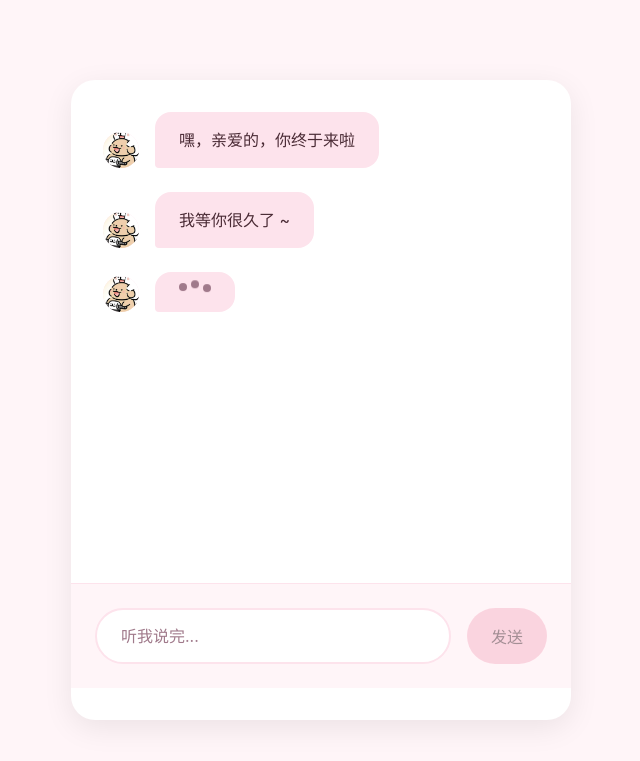
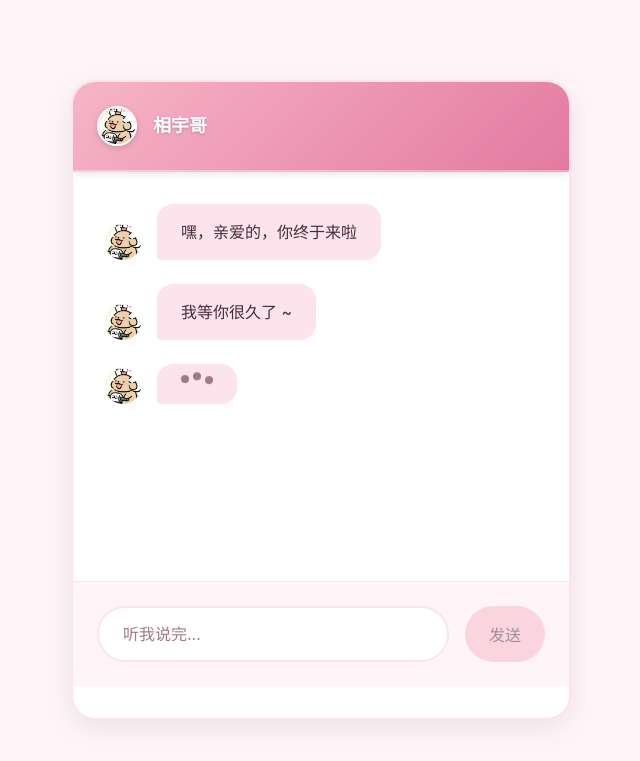
Before and after one commit to AN-Xiang-yu/wife-birthday, a Flask app: page / in a window 1280 px wide. Shown: the top 761 px of the page, without its empty margins (319-959 px from the left). Run offline with Flask 3, Linux system fonts and the light colour scheme.

Commit message:
Add chat header UI and improve cake candle rendering
Introduced a styled chat header with avatar and name in the intro page, updating both HTML and CSS. Enhanced the cake drawing logic in heart.js to distribute candles across two layers for a more realistic appearance. Improved return mode handling and initial message logic in intro.js to better manage chat state.

```diff
--- a/static/css/intro.css
+++ b/static/css/intro.css
@@ -19,6 +19,39 @@
     border-radius: var(--radius-lg);
     box-shadow: var(--shadow-card);
     overflow: hidden;
+    border: 2px solid var(--color-secondary);
+}
+
+
+/* 聊天框头部 */
+
+.chat-header {
+    background: linear-gradient(135deg, var(--color-primary) 0%, var(--color-accent) 100%);
+    padding: var(--spacing-md);
+    border-bottom: 2px solid rgba(255, 255, 255, 0.3);
+    box-shadow: 0 2px 8px rgba(0, 0, 0, 0.1);
+}
+
+.chat-header-info {
+    display: flex;
+    align-items: center;
+    gap: var(--spacing-sm);
+}
+
+.chat-header-avatar {
+    width: 40px;
+    height: 40px;
+    border-radius: 50%;
+    border: 2px solid white;
+    object-fit: cover;
+    box-shadow: 0 2px 6px rgba(0, 0, 0, 0.15);
+}
+
+.chat-header-name {
+    font-size: var(--text-lg);
+    font-weight: 600;
+    color: white;
+    text-shadow: 0 1px 3px rgba(0, 0, 0, 0.2);
 }
 
 
@@ -410,7 +443,9 @@
         transform: translate(-50%, -50%) scale(0.3) rotate(0deg);
         opacity: 0;
     }
-    40% { opacity: 1; }
+    40% {
+        opacity: 1;
+    }
     70% {
         transform: translate(calc(-50% + var(--x)), calc(-50% + var(--y))) scale(1) rotate(12deg);
         opacity: 1;
@@ -420,6 +455,7 @@
         opacity: 0;
     }
 }
+
 
 /* 打字动画指示器 */
 
--- a/static/js/heart.js
+++ b/static/js/heart.js
@@ -465,25 +465,48 @@ function drawCake(centerX, baseY) {
         ctx.fill();
     });
 
-    // 蜡烛
-    const cc = Config.cake.candleCount,
-        cs = (w2 - 40 * scale) / (cc - 1);
+    // 蜡烛 - 分布在两层
+    const cc = Config.cake.candleCount;
     const ccols = Config.cake.candleColors;
-    const cby = y2 - h2 - 10 * scale;
-    for (let i = 0; i < cc; i++) {
-        const cx = centerX - w2 / 2 + 20 * scale + i * cs;
-        const ch = (25 + (i % 3) * 5) * scale,
-            cw = 5 * scale;
+
+    // 第一层蜡烛（底层）- 放置一半蜡烛
+    const layer1Count = Math.floor(cc / 2); // 13根
+    const cs1 = (w1 - 60 * scale) / (layer1Count - 1);
+    const cby1 = y1 - h1 - 10 * scale;
+    for (let i = 0; i < layer1Count; i++) {
+        const cx = centerX - w1 / 2 + 30 * scale + i * cs1;
+        const ch = (22 + (i % 3) * 4) * scale;
+        const cw = 5 * scale;
         ctx.fillStyle = ccols[i];
-        ctx.fillRect(cx - cw / 2, cby - ch, cw, ch);
+        ctx.fillRect(cx - cw / 2, cby1 - ch, cw, ch);
         ctx.strokeStyle = 'rgba(255,255,255,0.4)';
         ctx.lineWidth = 1.5 * scale;
         ctx.beginPath();
-        ctx.moveTo(cx - scale, cby - ch);
-        ctx.lineTo(cx - scale, cby);
+        ctx.moveTo(cx - scale, cby1 - ch);
+        ctx.lineTo(cx - scale, cby1);
         ctx.stroke();
-        drawFlame(cx, cby - ch - 10 * scale, scale);
+        drawFlame(cx, cby1 - ch - 10 * scale, scale);
     }
+
+    // 第二层蜡烛（顶层）- 放置另一半蜡烛
+    const layer2Count = cc - layer1Count; // 13根
+    const cs2 = (w2 - 40 * scale) / (layer2Count - 1);
+    const cby2 = y2 - h2 - 10 * scale;
+    for (let i = 0; i < layer2Count; i++) {
+        const cx = centerX - w2 / 2 + 20 * scale + i * cs2;
+        const ch = (25 + (i % 3) * 5) * scale;
+        const cw = 5 * scale;
+        ctx.fillStyle = ccols[layer1Count + i];
+        ctx.fillRect(cx - cw / 2, cby2 - ch, cw, ch);
+        ctx.strokeStyle = 'rgba(255,255,255,0.4)';
+        ctx.lineWidth = 1.5 * scale;
+        ctx.beginPath();
+        ctx.moveTo(cx - scale, cby2 - ch);
+        ctx.lineTo(cx - scale, cby2);
+        ctx.stroke();
+        drawFlame(cx, cby2 - ch - 10 * scale, scale);
+    }
+
     ctx.restore();
 }
 
--- a/static/js/intro.js
+++ b/static/js/intro.js
@@ -141,7 +141,7 @@ function showTypingIndicator() {
  * 进入返回模式
  */
 function enterReturnMode() {
-    IntroState.isReturnMode = true;
+    // isReturnMode 标志已在 resetForReturnMode 中设置
     IntroState.returnMessageIndex = 0;
 
     // 如果之前已经重返过，清除上次重返的消息
@@ -221,6 +221,10 @@ async function playFinalMessages(messages) {
  */
 async function playInitialMessages() {
     if (!chatMessages) return;
+
+    // 如果是返回模式，不清空消息，也不播放初始消息
+    if (IntroState.isReturnMode) return;
+
     chatMessages.innerHTML = '';
 
     // 禁用输入区域，直到初始消息播放完成
@@ -243,7 +247,7 @@ async function playInitialMessages() {
     enableInput();
 
     // 显示提示
-    if (attemptHint && !IntroState.isReturnMode) {
+    if (attemptHint) {
         attemptHint.textContent = '想想今天是什么日子？';
     }
 
@@ -425,7 +429,10 @@ function enableInput() {
  * 重置为返回模式（从结尾页返回时调用）
  */
 function resetForReturnMode() {
-    // 不清空聊天记录，保留之前的对话
+    // 先设置返回模式标志，防止pageEnter事件重新播放初始消息
+    IntroState.isReturnMode = true;
+
+    // 然后进入返回模式，播放返回消息
     enterReturnMode();
 }
 
--- a/templates/index.html
+++ b/templates/index.html
@@ -35,6 +35,18 @@
 ============================================================ -->
 <section id="page-intro" class="page active">
   <div class="chat-container">
+    <!-- 聊天框头部 -->
+    <div class="chat-header">
+      <div class="chat-header-info">
+        <img
+          src="{{ url_for('static', filename='images/photos/chat/相宇.jpg') }}"
+          alt="相宇哥"
+          class="chat-header-avatar"
+        />
+        <span class="chat-header-name">相宇哥</span>
+      </div>
+    </div>
+
     <div class="chat-messages" id="chat-messages">
       <!-- 初始系统消息将由 JS 动态插入 -->
     </div>
```
